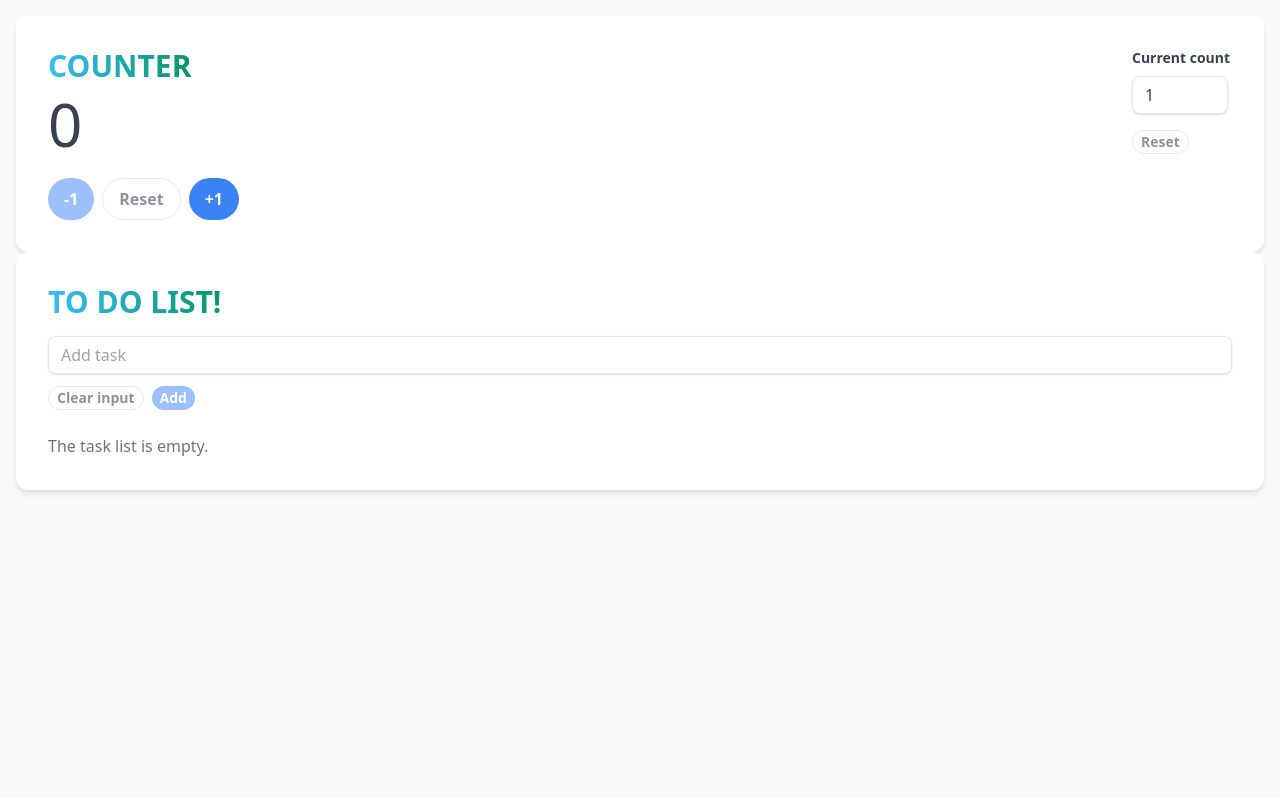
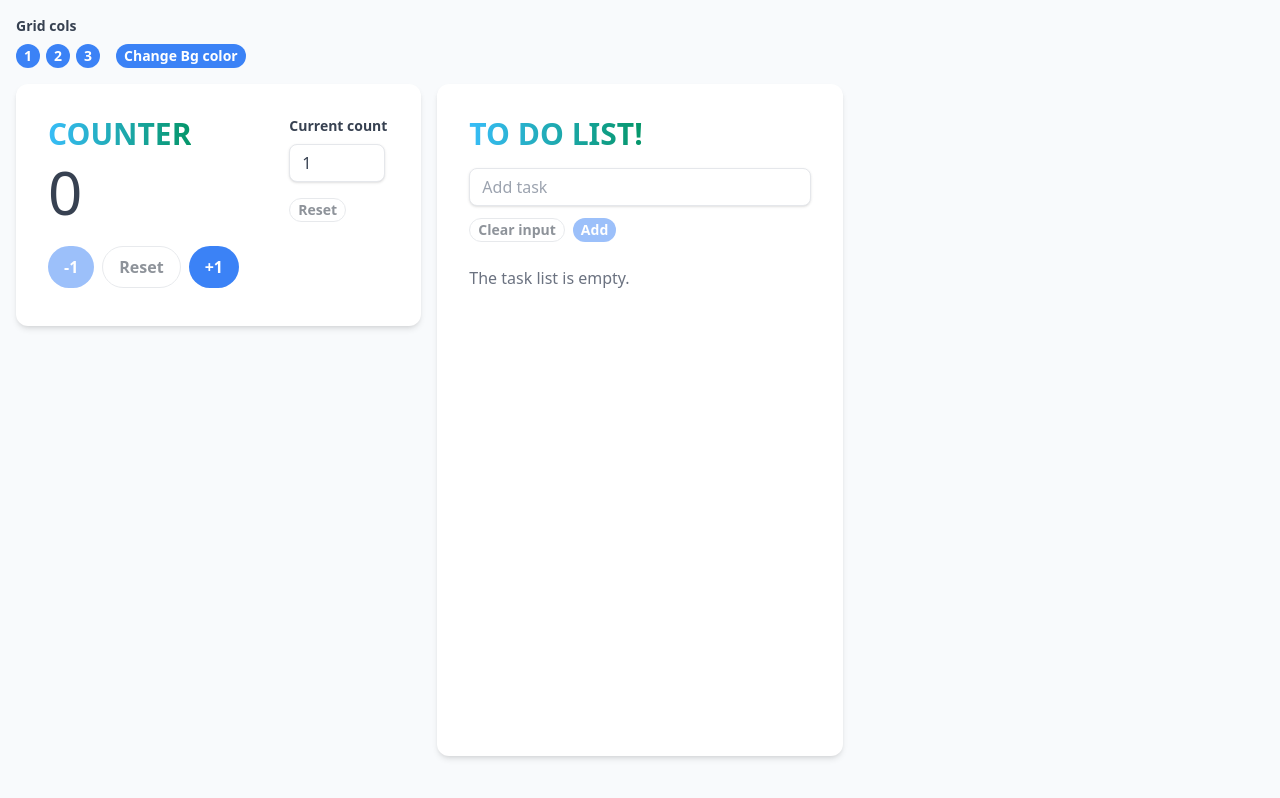
Before and after one commit to argierincon/react-2024, a React (Vite) app: page / in a window 1280 px wide. Built offline with nearby package versions, Linux system fonts and the light colour scheme.

Commit message:
feature: add high order component

```diff
--- a/src/App.jsx
+++ b/src/App.jsx
@@ -1,11 +1,12 @@
 import { Counter, Todo } from "./components/useState/Imports.jsx";
+import { RandomBg } from "./components/useState/RandomBg.jsx";
 
 const App = () => {
   return (
-    <section className="bg-slate-50 h-screen p-4">
+    <RandomBg>
       <Counter />
       <Todo />
-    </section>
+    </RandomBg>
   );
 };
 
```
